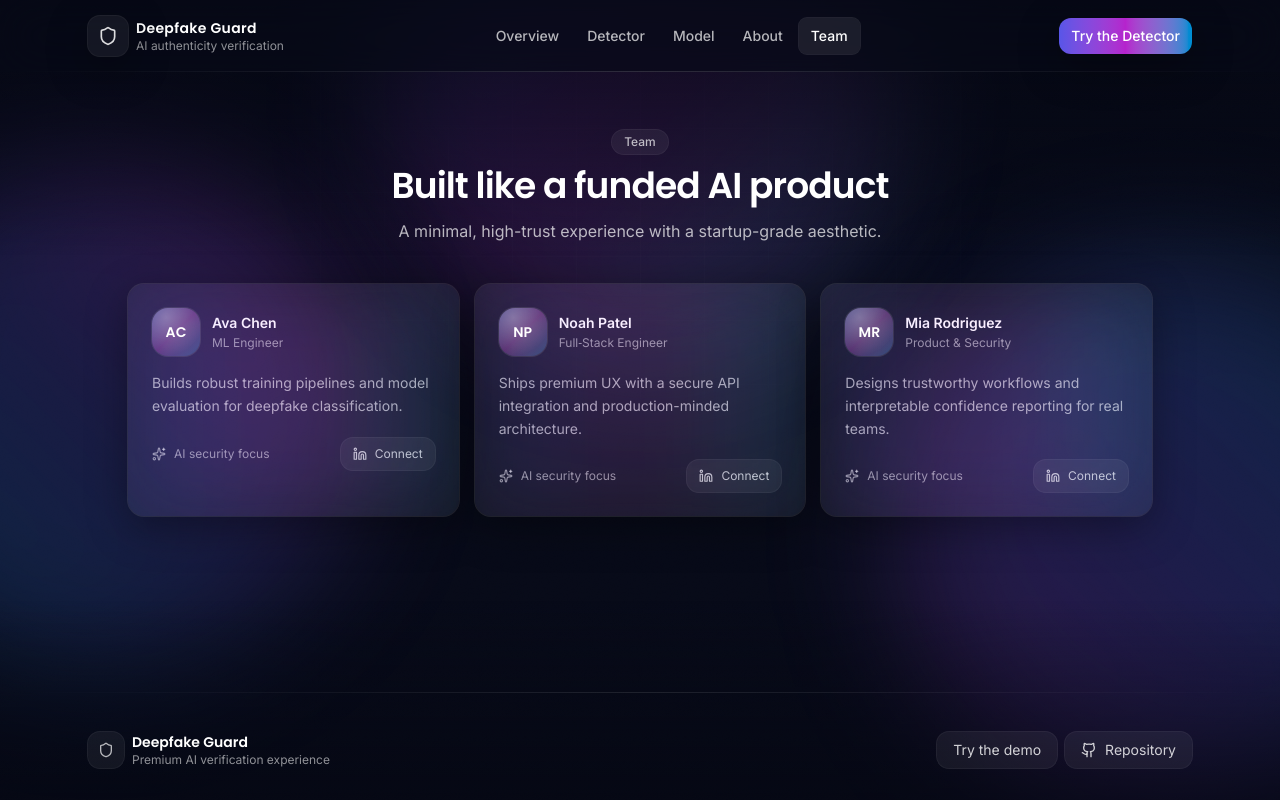
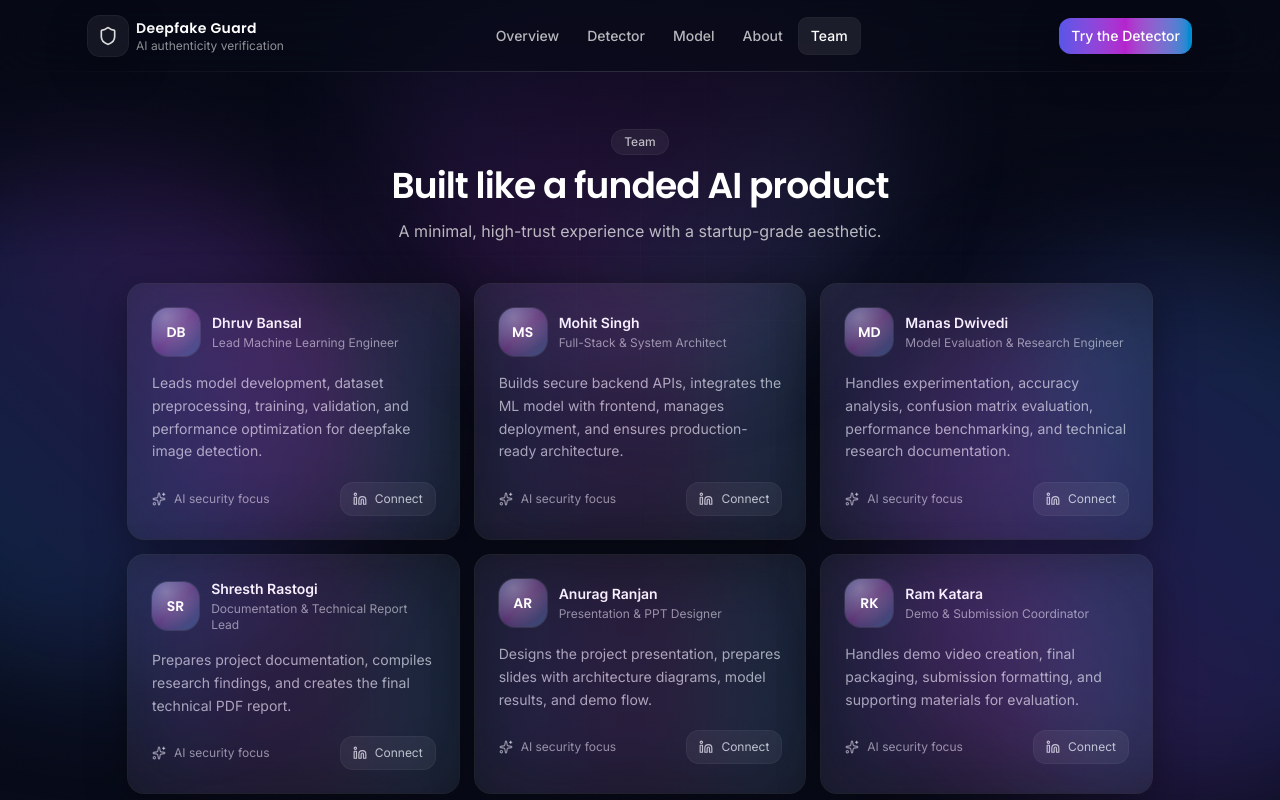
Before and after one commit to mohitsingh9685/deepfake_image_detection, a React (Vite) app in the folder frontend/: page /team in a window 1280 px wide. Shown: the top 800 px of the page. Built offline with nearby package versions, Linux system fonts and the light colour scheme.

Commit message:
team members added

```diff
--- a/frontend/src/pages/TeamPage.tsx
+++ b/frontend/src/pages/TeamPage.tsx
@@ -4,21 +4,36 @@ import { SectionHeading } from '../components/ui/SectionHeading'
 
 const team = [
   {
-    name: 'Ava Chen',
-    role: 'ML Engineer',
-    blurb: 'Builds robust training pipelines and model evaluation for deepfake classification.',
+    name: 'Dhruv Bansal',
+    role: 'Lead Machine Learning Engineer',
+    blurb: 'Leads model development, dataset preprocessing, training, validation, and performance optimization for deepfake image detection.',
   },
   {
-    name: 'Noah Patel',
-    role: 'Full‑Stack Engineer',
-    blurb: 'Ships premium UX with a secure API integration and production-minded architecture.',
+    name: 'Mohit Singh',
+    role: 'Full-Stack & System Architect',
+    blurb: 'Builds secure backend APIs, integrates the ML model with frontend, manages deployment, and ensures production-ready architecture.',
   },
   {
-    name: 'Mia Rodriguez',
-    role: 'Product & Security',
-    blurb: 'Designs trustworthy workflows and interpretable confidence reporting for real teams.',
+    name: 'Manas Dwivedi',
+    role: 'Model Evaluation & Research Engineer',
+    blurb: 'Handles experimentation, accuracy analysis, confusion matrix evaluation, performance benchmarking, and technical research documentation.',
   },
-] as const
+  {
+    name: 'Shresth Rastogi',
+    role: 'Documentation & Technical Report Lead',
+    blurb: 'Prepares project documentation, compiles research findings, and creates the final technical PDF report.',
+  },
+  {
+    name: 'Anurag Ranjan',
+    role: 'Presentation & PPT Designer',
+    blurb: 'Designs the project presentation, prepares slides with architecture diagrams, model results, and demo flow.',
+  },
+  {
+    name: 'Ram Katara',
+    role: 'Demo & Submission Coordinator',
+    blurb: 'Handles demo video creation, final packaging, submission formatting, and supporting materials for evaluation.',
+  },
+] as const;
 
 function initials(name: string) {
   return name
```
